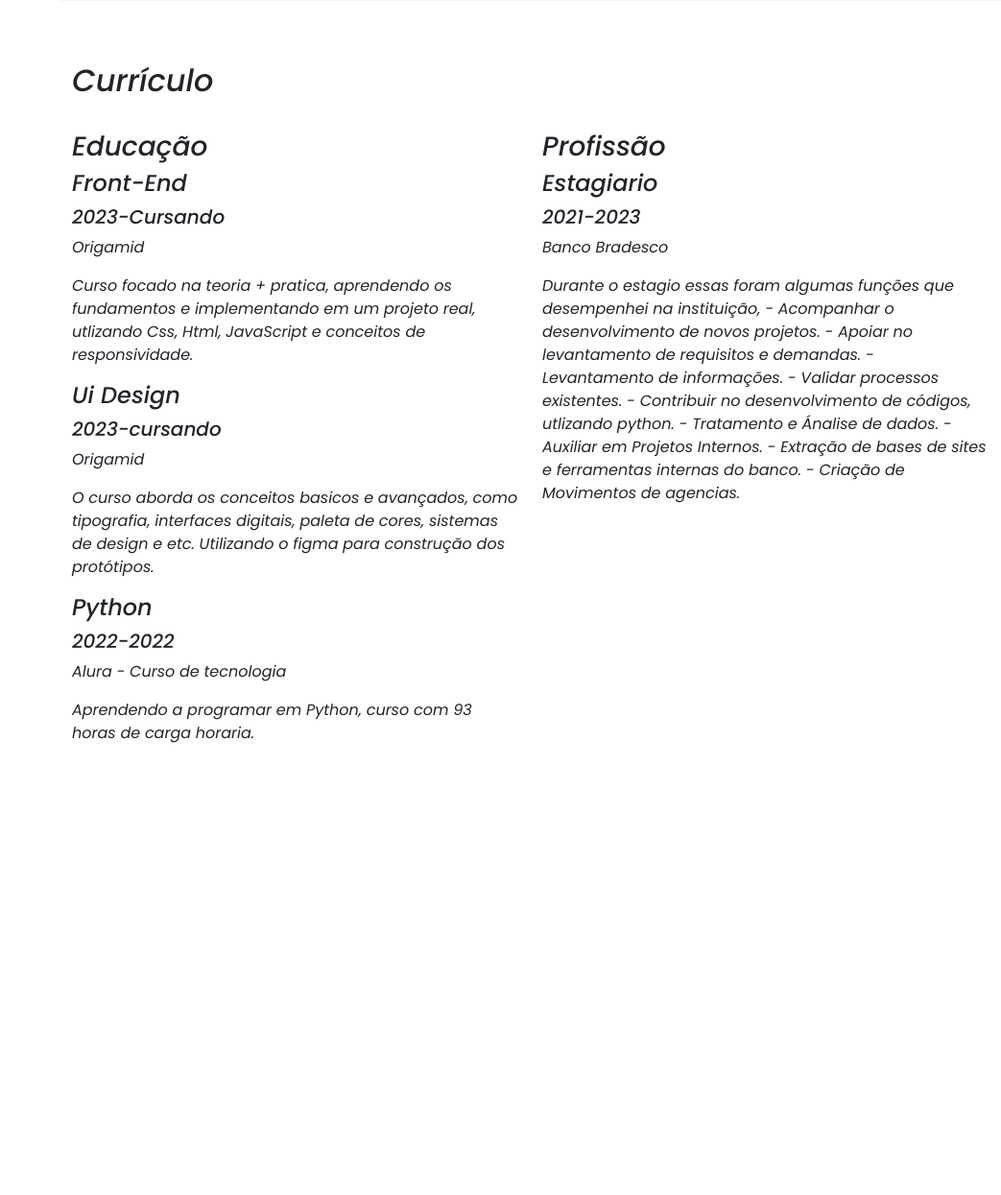
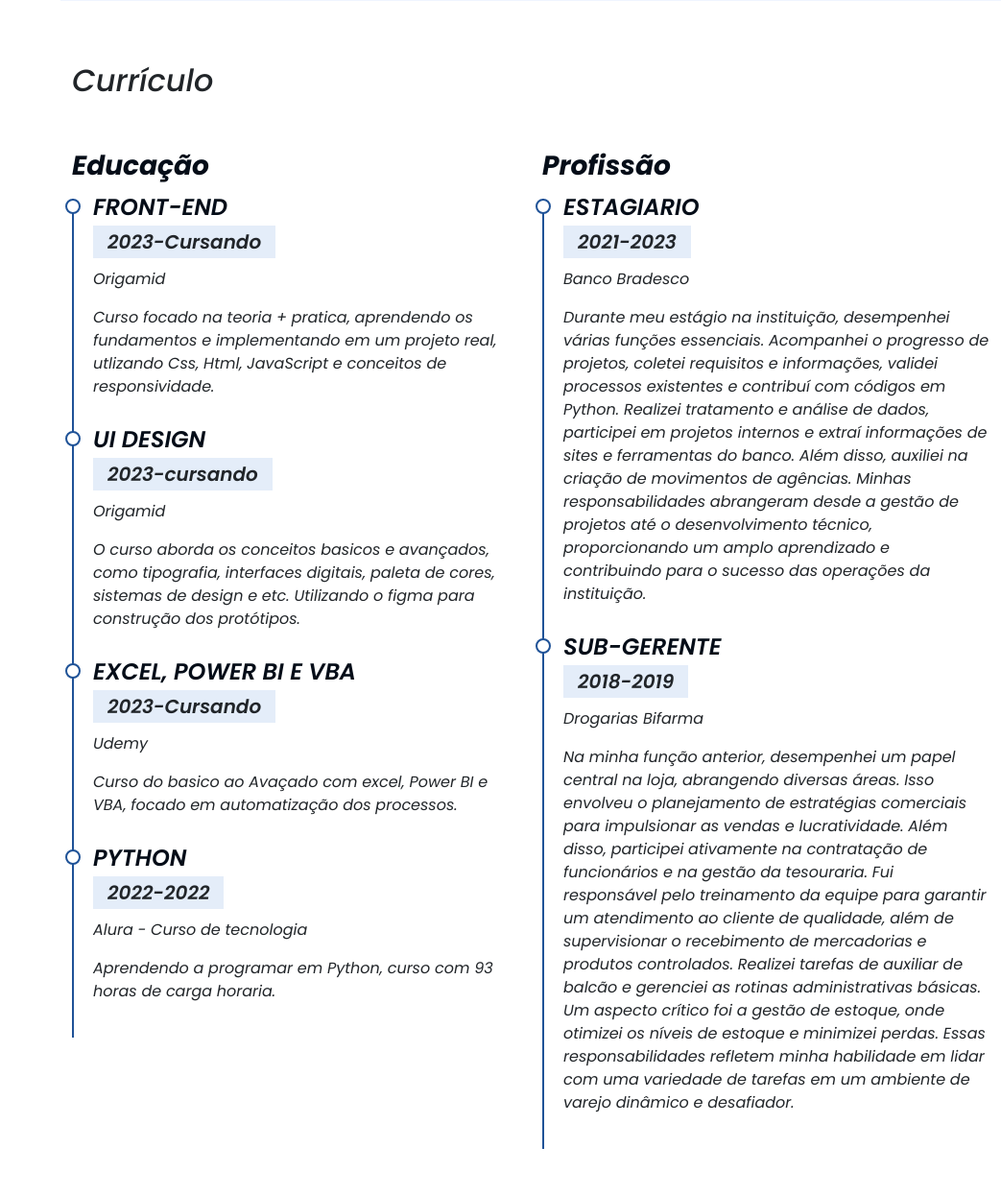
Before and after one commit to LucasPiag/Portifolio, a Python web app: template templates/index.html in a window 1280 px wide. Shown: the part 2295-3540 px from the top of the page at 96% size, without its empty margins (237-1280 px from the left). Before the commit the page ends 3069 px from the top, so only its background shows below. Run offline with Jinja, Linux system fonts and the light colour scheme; the template is opened without the code that fills it, so the values that code supplies are empty; some libraries are stand-ins or nearby versions.

Commit message:
alteração de texto, e finalização de "curriculo"

```diff
--- a/static/style.css
+++ b/static/style.css
@@ -184,3 +184,46 @@ i.menu-mobile {
 .section-bg{
     background-color: #eff5ff;
 }
+
+.cv .cv-title {
+    font-weight: 700;
+    margin-top: 20px;
+    margin-bottom: 20px;
+    color: #050d18;
+}
+
+.cv .cv-item {
+    padding: 0 0 20px 20px;
+    margin-top: -2px;
+    border-left: 2px solid #1f5297;
+    position: relative;
+}
+
+.cv .cv-item h4 {
+    line-height: 18px;
+    font-weight: 600;
+    text-transform: uppercase;
+    font-family: "Poppins", sans-serif;
+    color: #050d18;
+    margin-bottom: 10px;
+}
+
+.cv .cv-item h5{
+    background: #e4edf9;
+    padding: 5px 15px;
+    display: inline-block;
+    font-weight: 600;
+    margin-bottom: 10px;
+}
+
+.cv .cv-item::before{
+    content: "";
+    position: absolute;
+    top: 0;
+    left: -9px;
+    width: 16px;
+    height: 16px;
+    border: 2px solid #1f5297;
+    background: #fff;
+    border-radius: 50%;
+}
--- a/templates/index.html
+++ b/templates/index.html
@@ -312,6 +312,13 @@
                         </div>
 
                         <div class="cv-item">
+                            <h4>Excel, Power BI e VBA</h4>
+                            <h5>2023-Cursando</h5>
+                            <p><em>Udemy</em></p>
+                            <p>Curso do basico ao Avaçado com excel, Power BI e VBA, focado em automatização dos processos.</p>
+                        </div>
+
+                        <div class="cv-item">
                             <h4>Python</h4>
                             <h5>2022-2022</h5>
                             <p><em>Alura - Curso de tecnologia</em></p>
@@ -328,23 +335,21 @@
                             <h4>Estagiario</h4>
                             <h5>2021-2023</h5>
                             <p><em>Banco Bradesco</em></p>
-                            <p>Durante o estagio essas foram algumas funções que desempenhei na instituição,
-
-                                - Acompanhar o desenvolvimento de novos projetos.
-                                - Apoiar no levantamento de requisitos e demandas.
-                                - Levantamento de informações.
-                                - Validar processos existentes.
-                                - Contribuir no desenvolvimento de códigos, utlizando python.
-                                - Tratamento e Ánalise de dados.
-                                - Auxiliar em Projetos Internos.
-                                - Extração de bases de sites e ferramentas internas do banco.
-                                - Criação de Movimentos de agencias.</p>
+                            <p>Durante meu estágio na instituição, desempenhei várias funções essenciais. Acompanhei o progresso de projetos, coletei requisitos e informações,
+                                 validei processos existentes e contribuí com códigos em Python. Realizei tratamento e análise de dados, participei em projetos internos e extraí informações de sites
+                                  e ferramentas do banco. Além disso, auxiliei na criação de movimentos de agências. Minhas responsabilidades abrangeram desde a gestão de projetos até o desenvolvimento
+                                   técnico, proporcionando um amplo aprendizado e contribuindo para o sucesso das operações da instituição.
 
                         </div>
 
 
                         <div class="cv-item">
-
+                            <h4>Sub-Gerente</h4>
+                            <h5>2018-2019</h5>
+                            <p><em>Drogarias Bifarma</em></p>
+                            <p> Na minha função anterior, desempenhei um papel central na loja, abrangendo diversas áreas. Isso envolveu o planejamento de estratégias comerciais para impulsionar as vendas e lucratividade. Além disso, participei ativamente na contratação de funcionários e na gestão da tesouraria.
+                                Fui responsável pelo treinamento da equipe para garantir um atendimento ao cliente de qualidade, além de supervisionar o recebimento de mercadorias e produtos controlados. Realizei tarefas de auxiliar de balcão e gerenciei as rotinas administrativas básicas.
+                                Um aspecto crítico foi a gestão de estoque, onde otimizei os níveis de estoque e minimizei perdas. Essas responsabilidades refletem minha habilidade em lidar com uma variedade de tarefas em um ambiente de varejo dinâmico e desafiador.</p>
                         </div>
 
                     </div>
```
